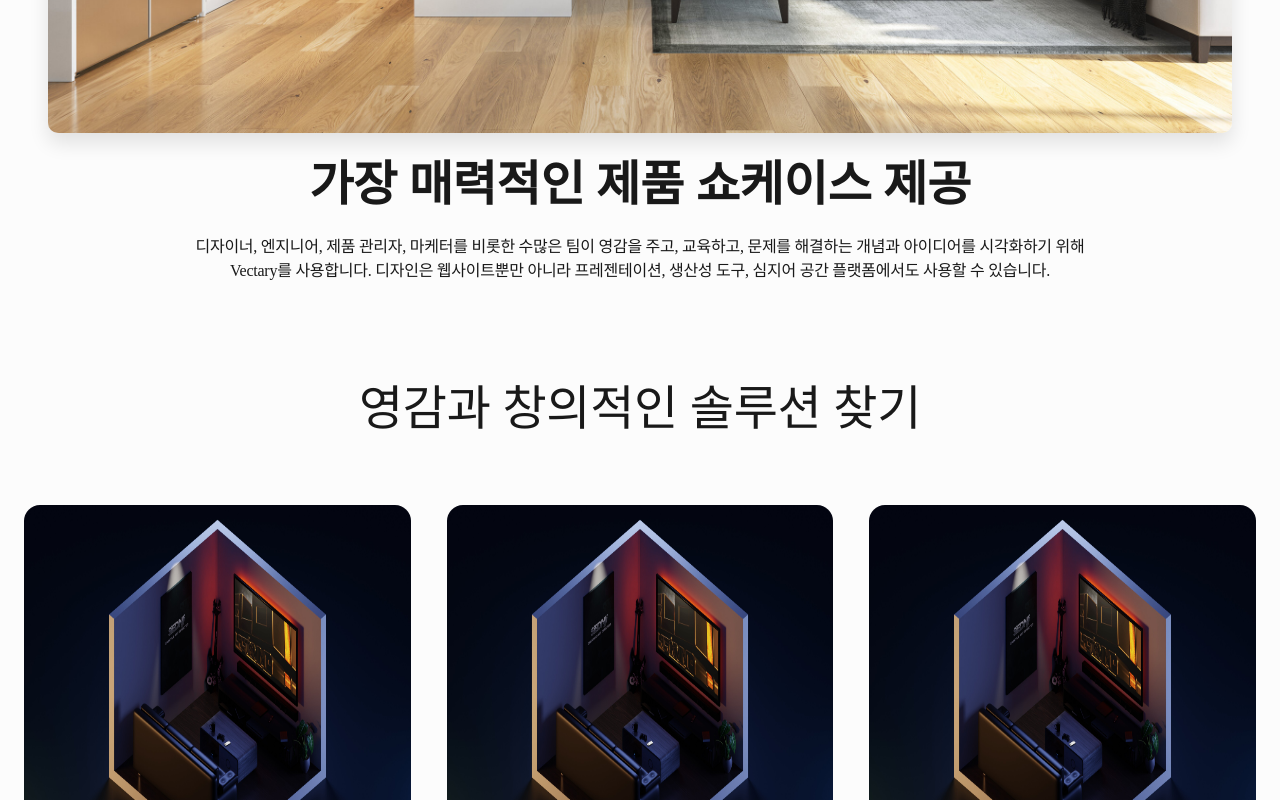
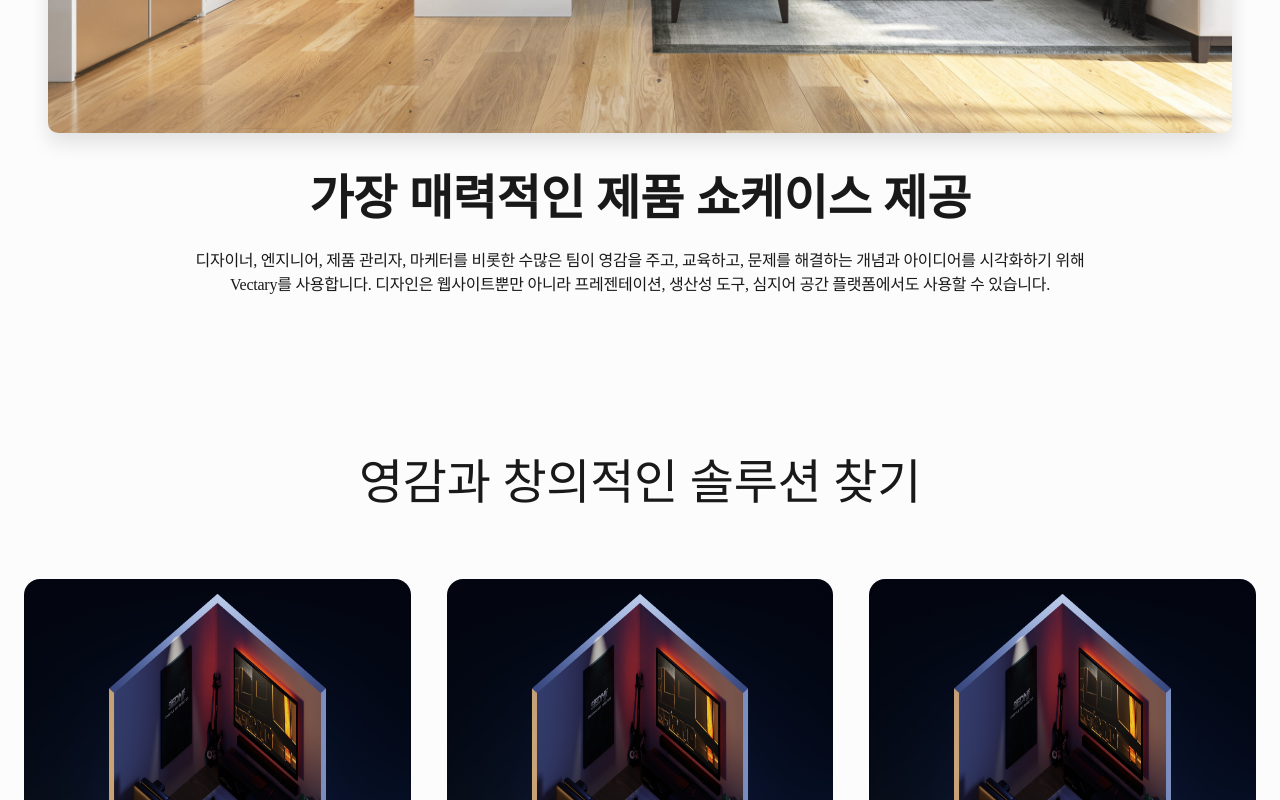
Before and after one commit to sbbc212/Achiple_WEB_Front, a Next.js app: page /work-flow in a window 1280 px wide. Shown: the part 1020-1820 px from the top of the page. Built offline with nearby package versions, Linux system fonts and the light colour scheme; no server answers; a web font is replaced by a local one.

Commit message:
Fix: titleand content css 수정

```diff
--- a/src/components/Pageconfigurator/SectionFive.tsx
+++ b/src/components/Pageconfigurator/SectionFive.tsx
@@ -14,14 +14,16 @@
   }
 
   return (
-    <div className="section-tit text-center mb-[60px]" style={{ padding: "30px 60px 0 60px" }}>
-      <SectionTitleAndContent content={configuratordata[0].textdata[4]} />
+    <>
+      <div className="section-tit text-center mb-[60px]" style={{ padding: "30px 60px 0 60px" }}>
+        <SectionTitleAndContent content={configuratordata[0].textdata[4]} />
+      </div>
       {ThreeLengthData.map((item, i) => (
         <ul key={item[i].id} className="flex text-start justify-between pb-[60px]">
           <ThreeCardGroup content={item} />
         </ul>
       ))}
-    </div>
+    </>
   );
 };
 
--- a/src/components/Pageconfigurator/SectionThree.tsx
+++ b/src/components/Pageconfigurator/SectionThree.tsx
@@ -14,17 +14,17 @@
     ThreeLengthData.push(nobtncardData.slice(i, i + dataSize));
   }
   return (
-    <>
-      <div className="section-tit text-center mb-[60px]" style={{ padding: "30px 60px 0 60px" }}>
+    <div className="flex flex-col text-center">
       <SectionTitleAndContent content={configuratordata[0].textdata[4]} />
       {ThreeLengthData.map((item, i) => (
         <ul key={item[i].id} className="flex text-start justify-between pb-[60px]">
           <ThreeCardGroup content={item} />
         </ul>
       ))}
+      <div>
         <Linebtn text={"Archiple 도움말 섹션에서 자세히 알아보세요."} />
       </div>
-    </>
+    </div>
   );
 };
 
--- a/src/components/Section/SectionTitleAndContent.tsx
+++ b/src/components/Section/SectionTitleAndContent.tsx
@@ -2,7 +2,7 @@
 
 const SectionTitleAndContent = ({ content }: { content: titleAndContent }) => {
   return (
-    <div className="pt-[1rem]">
+    <div className="section-tit text-center mb-[60px]" style={{ padding: "30px 60px 0 60px" }}>
       <h3 className="text-[48px] text-center mb-[14px]" style={{ fontWeight: "600" }}>
         {content.title}
       </h3>
```
Lines whose indentation alone changed are shown as unchanged.
